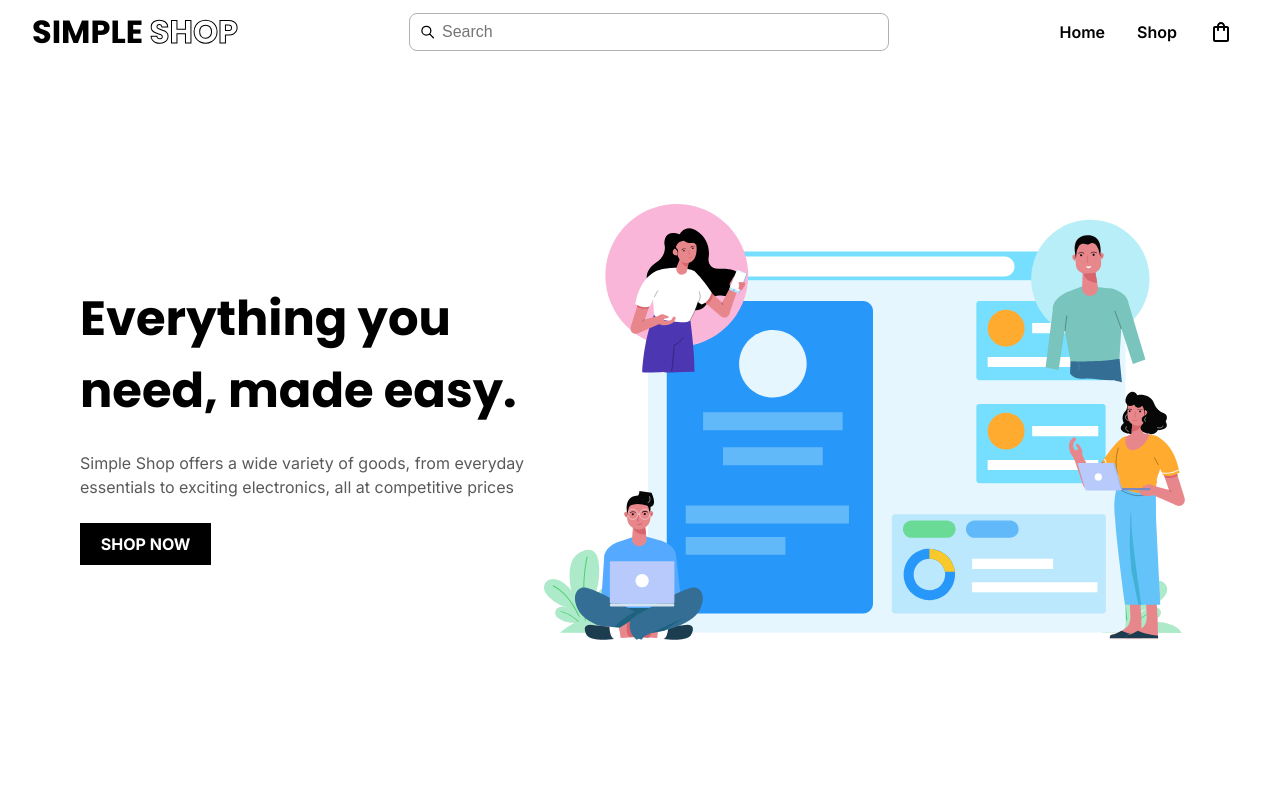
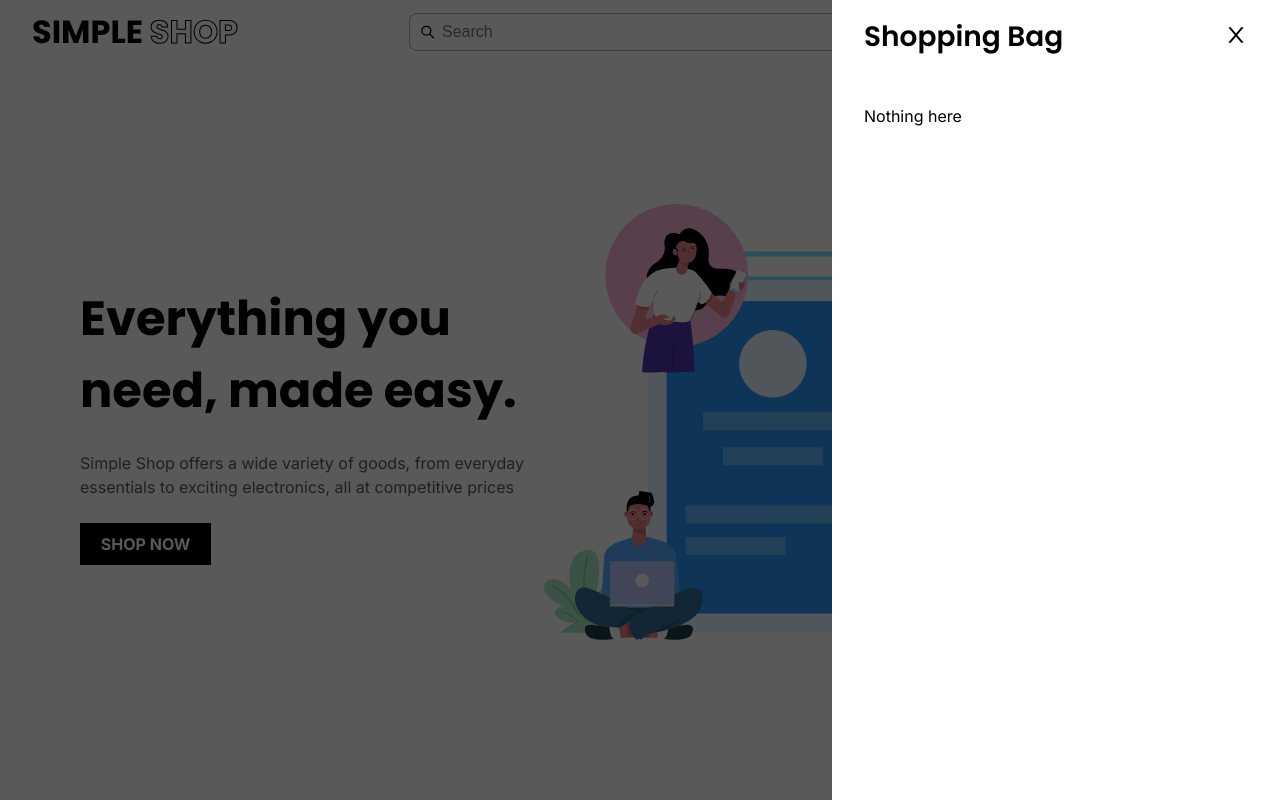
Before and after one commit to pndmhs/shopping-cart, a React (Vite) app: page / in a window 1280 px wide. Built offline with nearby package versions, Linux system fonts and the light colour scheme.

Commit message:
Change cart component to be rendered immediately

```diff
--- a/src/components/Header/Header.jsx
+++ b/src/components/Header/Header.jsx
@@ -46,7 +46,7 @@ const Header = () => {
 
       {menuToggle && <MobileNav handleClose={handleClose} setMenuToggle={setMenuToggle} />}
 
-      {cartView && <Cart handleClose={handleCloseCart} />}
+      <Cart cartView={cartView} handleClose={handleCloseCart} />
     </header>
   )
 }
```
